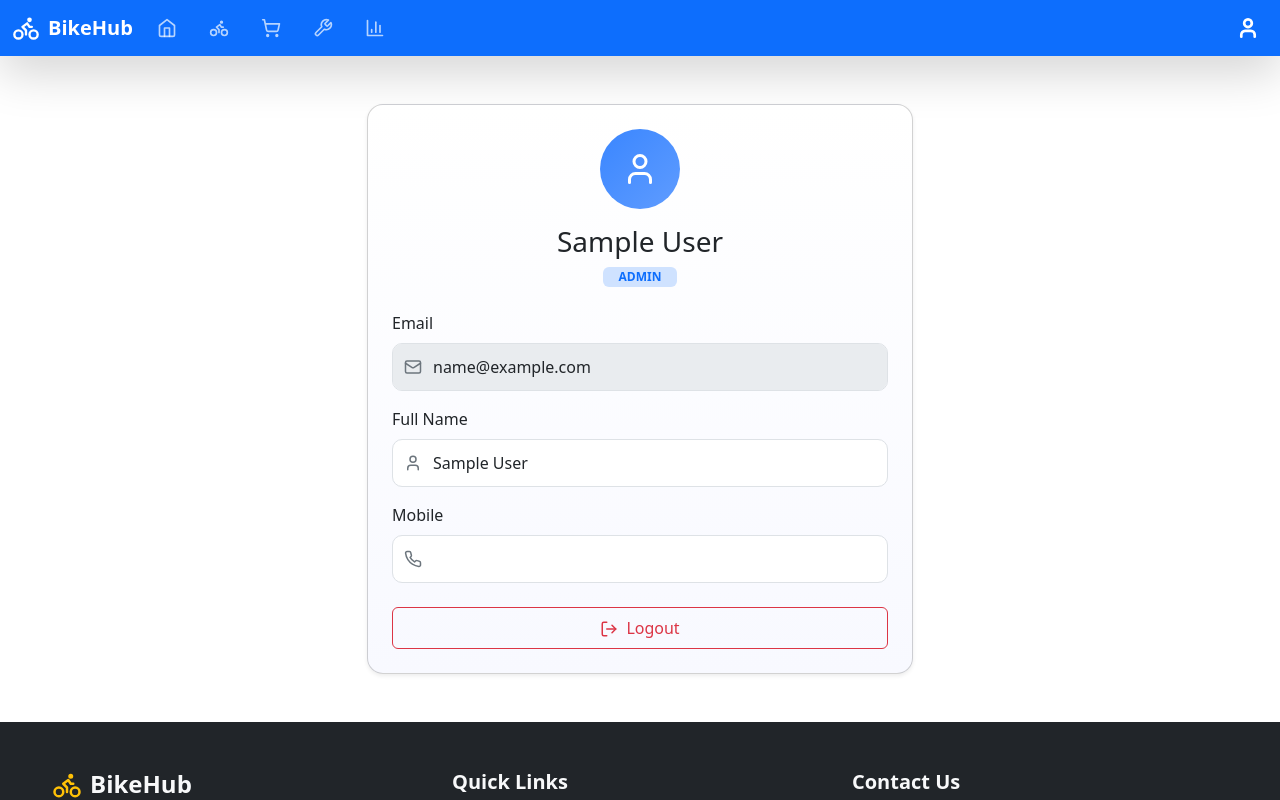
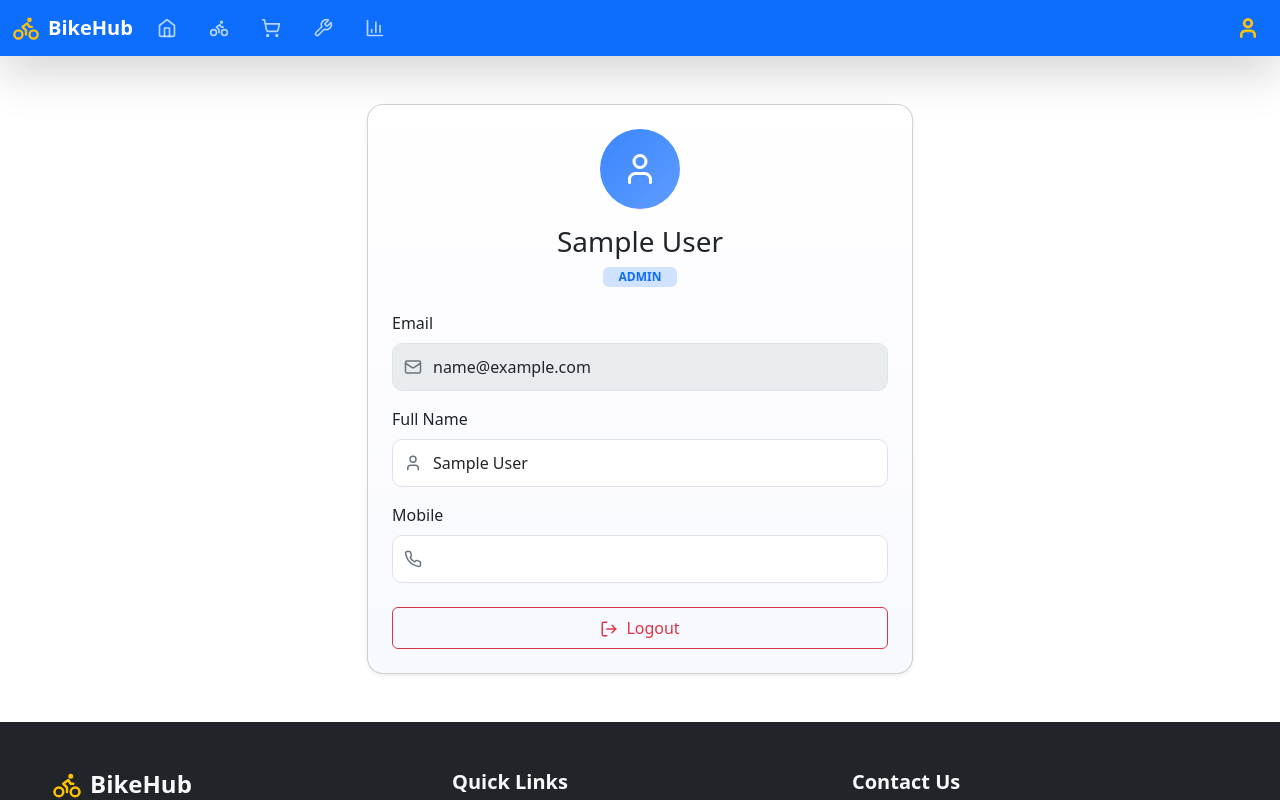
Before and after one commit to sureshdulupolai/Bike_Project, a React (Vite) app in the folder Frontend/: page /profile in a window 1280 px wide. Shown: the top 800 px of the page. Built offline with nearby package versions, Linux system fonts and the light colour scheme; no server answers; sample sign-in values are in the browser's storage.

Commit message:
adding update on UI icon color

```diff
--- a/Frontend/src/components/Layout/Navbar.jsx
+++ b/Frontend/src/components/Layout/Navbar.jsx
@@ -64,7 +64,7 @@ const Navbar = () => {
 
   /* ACTIVE ICON — NO BACKGROUND */
   .icon-only.active {
-    color: #ffffff !important;
+    color: #ffc107 !important;
   }
 
   .icon-only.active svg {
@@ -79,7 +79,7 @@ const Navbar = () => {
         <div className="container-fluid">
           {/* BRAND */}
           <Link className="navbar-brand d-flex align-items-center" to="/">
-            <Bike className="me-2" size={28} />
+            <Bike className="me-2" size={28} color="#ffc107" />
             <span className="fw-bold">BikeHub</span>
           </Link>
 
```
